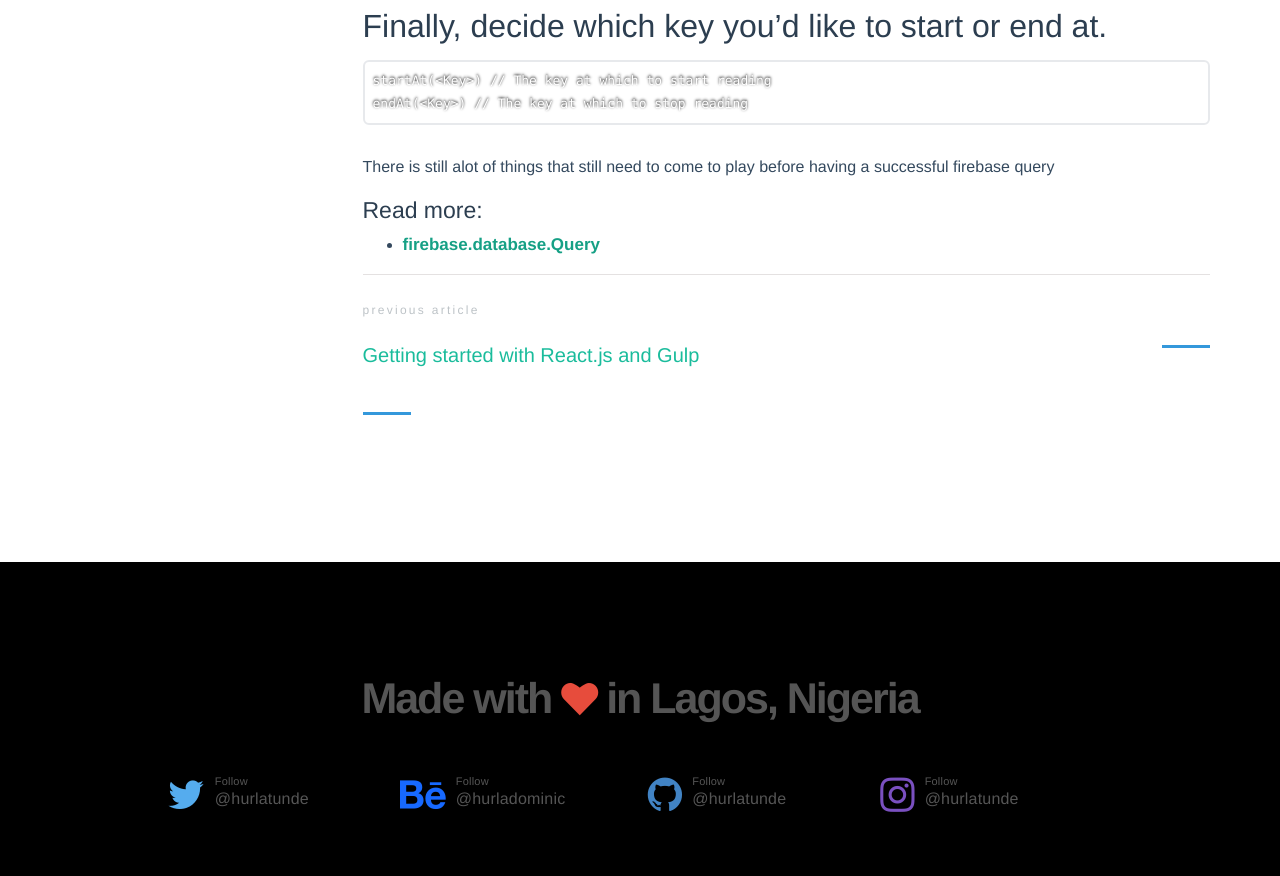
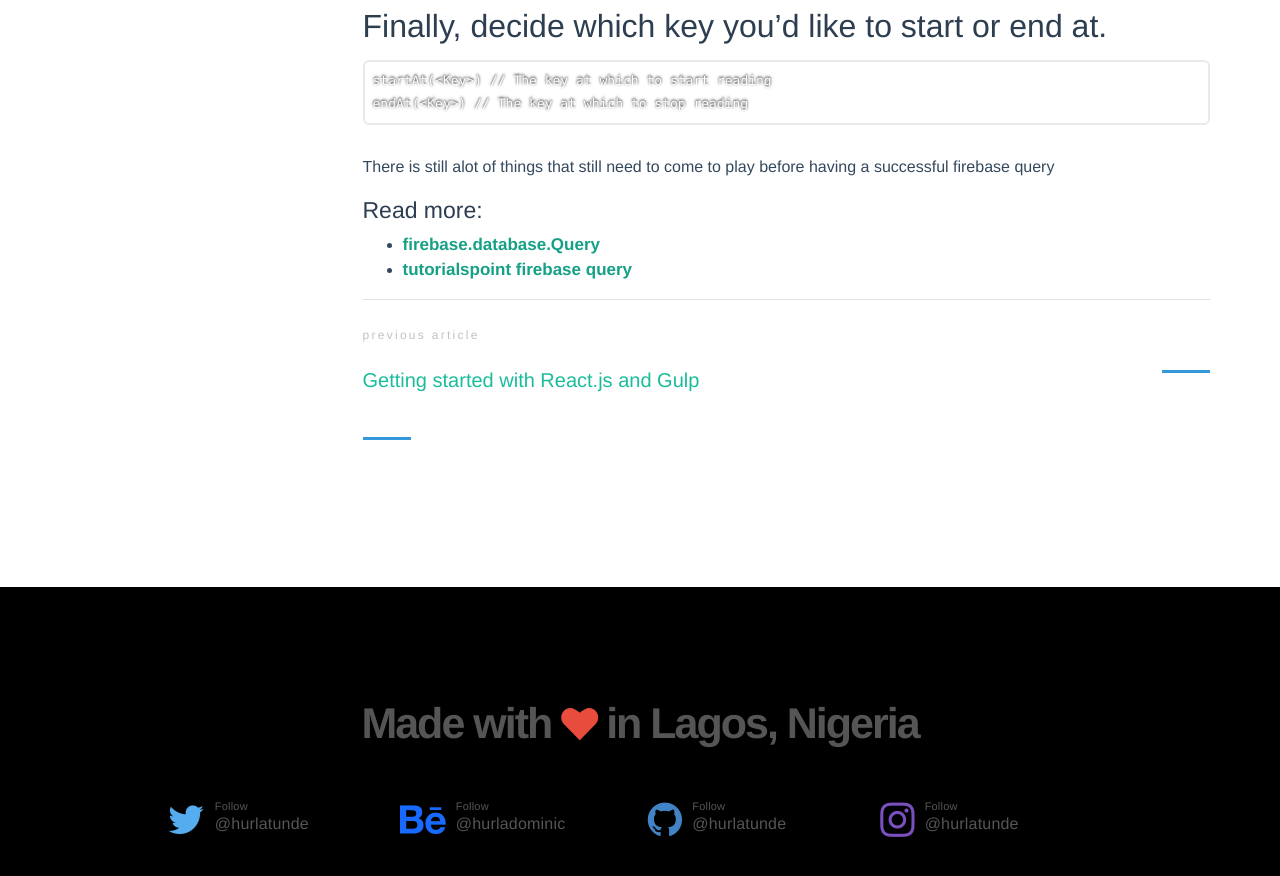
Before and after one commit to hurlatunde/hurlatunde.github.io, a Jekyll site: the page built from _posts/2017-01-05-firebase-query-methods.md, in a window 1280 px wide and 900 px high, scrolled down 1259 px. Shown: the top 876 px of the window. Built offline with Jekyll 4.4.1, drawn with Linux system fonts in a browser that asks for light colours; comment, search, counter and statistics services are not loaded.

Commit message:
added blog link

```diff
--- a/_posts/2017-01-05-firebase-query-methods.md
+++ b/_posts/2017-01-05-firebase-query-methods.md
@@ -43,3 +43,4 @@ There is still alot of things that still need to come to play before having a su
 
 #### Read more:
 * [firebase.database.Query](https://firebase.google.com/docs/reference/js/firebase.database.Query)
+* [tutorialspoint firebase query](https://www.tutorialspoint.com/firebase/firebase_queries.htm)
```
